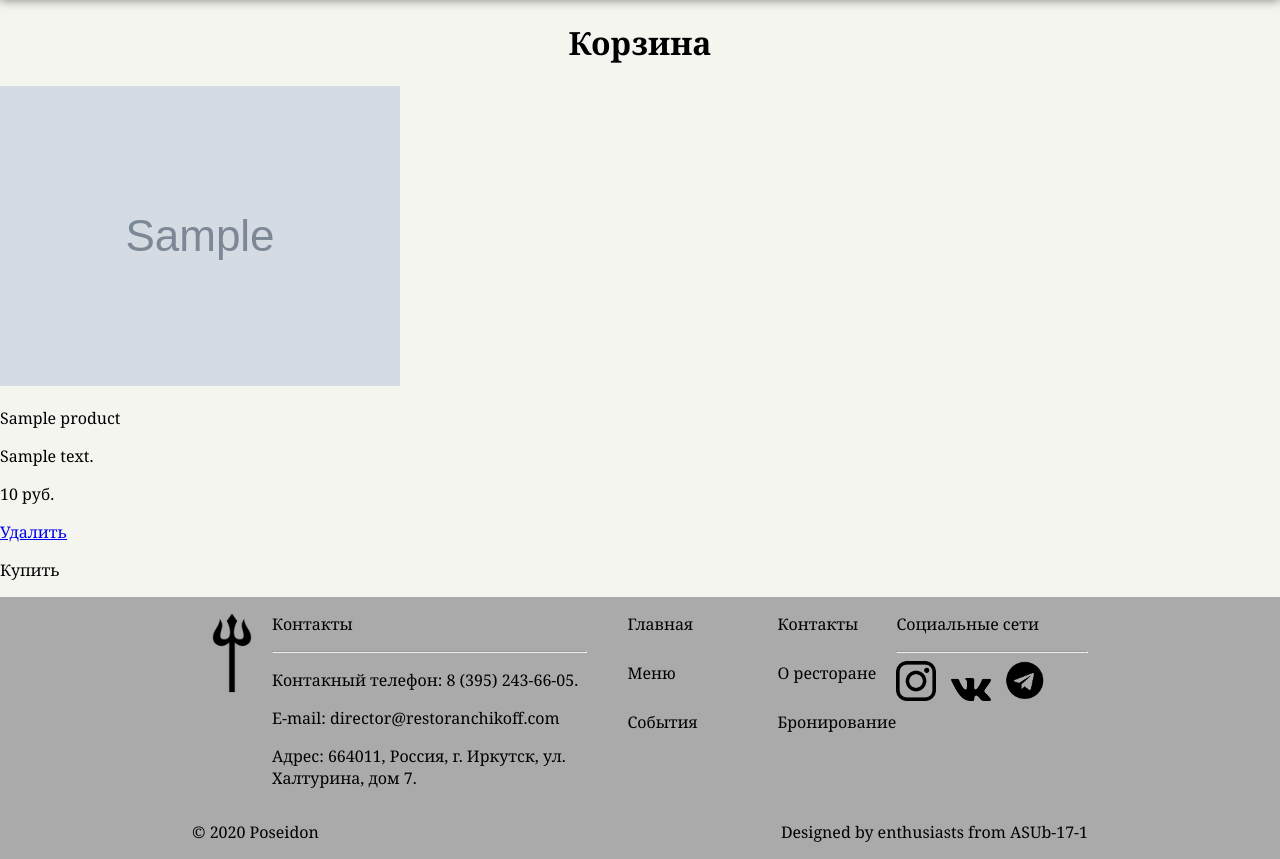
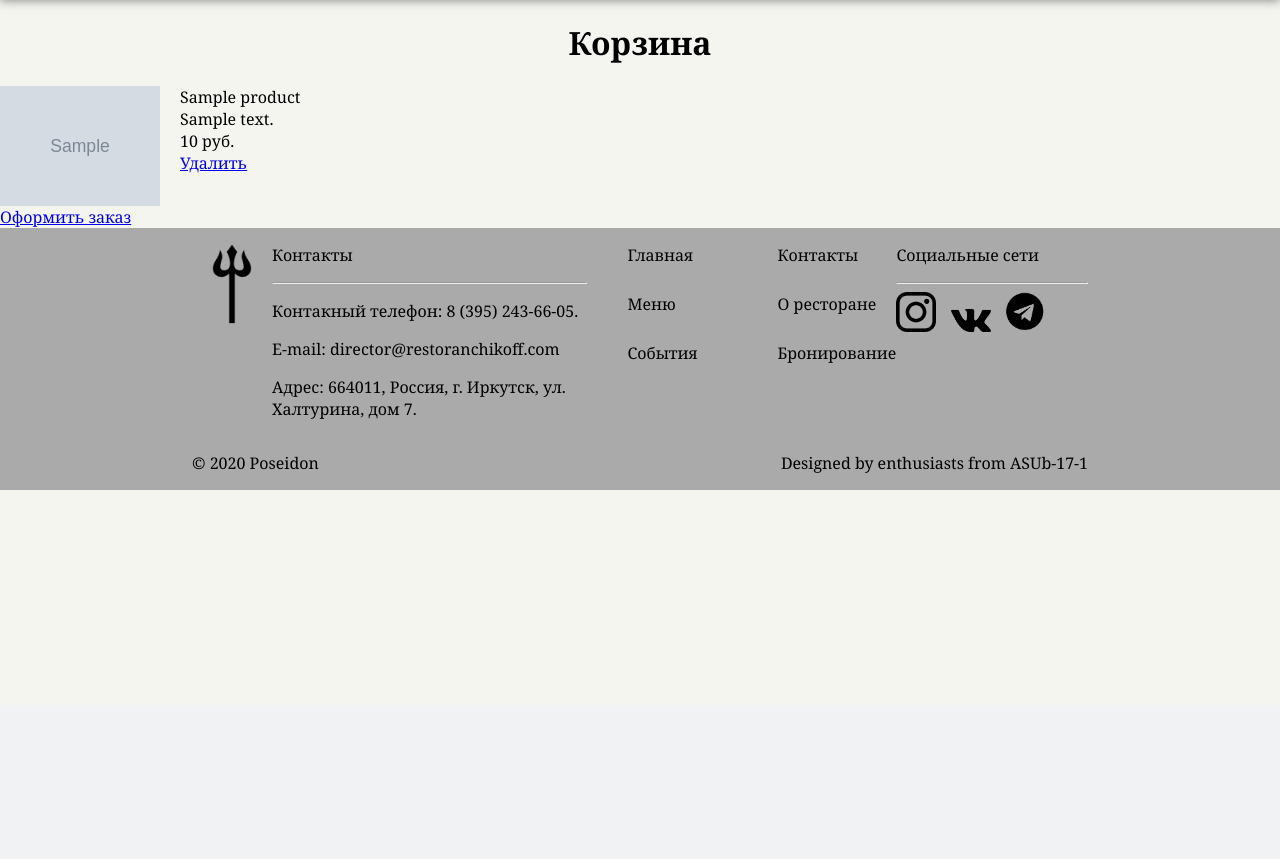
Before and after one commit to vladimirjoshkin/WebRestaurant, a Flask app: template templates/card.html in a window 1280 px wide. Shown: the part 95-954 px from the top of the page. After the commit the page ends 585 px from the top, so only its background shows below. Run offline with Flask 2, Linux system fonts and the light colour scheme; the template is opened without the code that fills it: most values are stand-ins (such as "Sample title", 1, 10 or a date in 2020); grey boxes marked "Sample" are stand-in pictures; some libraries are stand-ins or nearby versions.

Commit message:
card style changed

```diff
--- /dev/null
+++ b/static/card.css
@@ -0,0 +1,18 @@
+.card {
+  display: flex;
+  align-items: stretch;
+  height: 120px;
+  margin-top: 20px;
+}
+
+.card-text {
+  margin-left: 20px;
+}
+
+.card-text p {
+    margin: 0px;
+}
+
+.card img {
+    height: 100%;
+}
--- a/static/card.js
+++ b/static/card.js
@@ -16,3 +16,9 @@ function removeFromCard(productId) {
     console.log(added_products)
     document.cookie = "added_products=" + added_products;
 }
+
+$(document).ready(function() {
+    $('#proceed-order-button').click(function() {
+        alert("This part is out of Web course.")
+    });
+})
--- a/templates/card.html
+++ b/templates/card.html
@@ -7,14 +7,13 @@
     <meta http-equiv="X-UA-Compatible" content="ie=edge">
     <title>Ресторан морской кухни</title>
     {% include 'link_static.html' %}
-    <link type="text/css" rel="stylesheet" href="{{ url_for('static', filename='menu.css') }}">
+    <link type="text/css" rel="stylesheet" href="{{ url_for('static', filename='card.css') }}">
     <script src="{{ url_for('static', filename='card.js') }}"></script>
 </head>
 <body>
 {% include 'header.html' %}
 <h1>Корзина</h1>
 <div class="card-body">
-
     {% for id in added_product_ids %}
     <div class="card-box">
     {% for list in product_list %}
@@ -22,10 +21,12 @@
         {% if id == product.id %}
         <div class="card" id="card-{{ product.id }}">
             <img src="/static/menu/{{ product.image_filename }}">
-            <p class="card-heading">{{ product.name }}</p>
-            <p class="card-description">{{ product.description }}</p>
-            <p class="card-description">{{ product.price }} руб.</p>
-            <a href="#" onclick="removeFromCard({{ product.id }})">Удалить</a>
+            <div class="card-text">
+                <p class="card-heading">{{ product.name }}</p>
+                <p class="card-description">{{ product.description }}</p>
+                <p class="card-description">{{ product.price }} руб.</p>
+                <a href="#" onclick="removeFromCard({{ product.id }})">Удалить</a>
+            </div>
         </div>
         {% endif %}
         {% endfor %}
@@ -33,7 +34,7 @@
     </div>
     {% endfor %}
     {% if added_product_ids | length > 0 %}
-    <p>Купить</p>
+    <a id="proceed-order-button" href="javascript:;">Оформить заказ</a>
     {% else %}
     <p>Корзина пуста</p>
     {% endif %}
```
